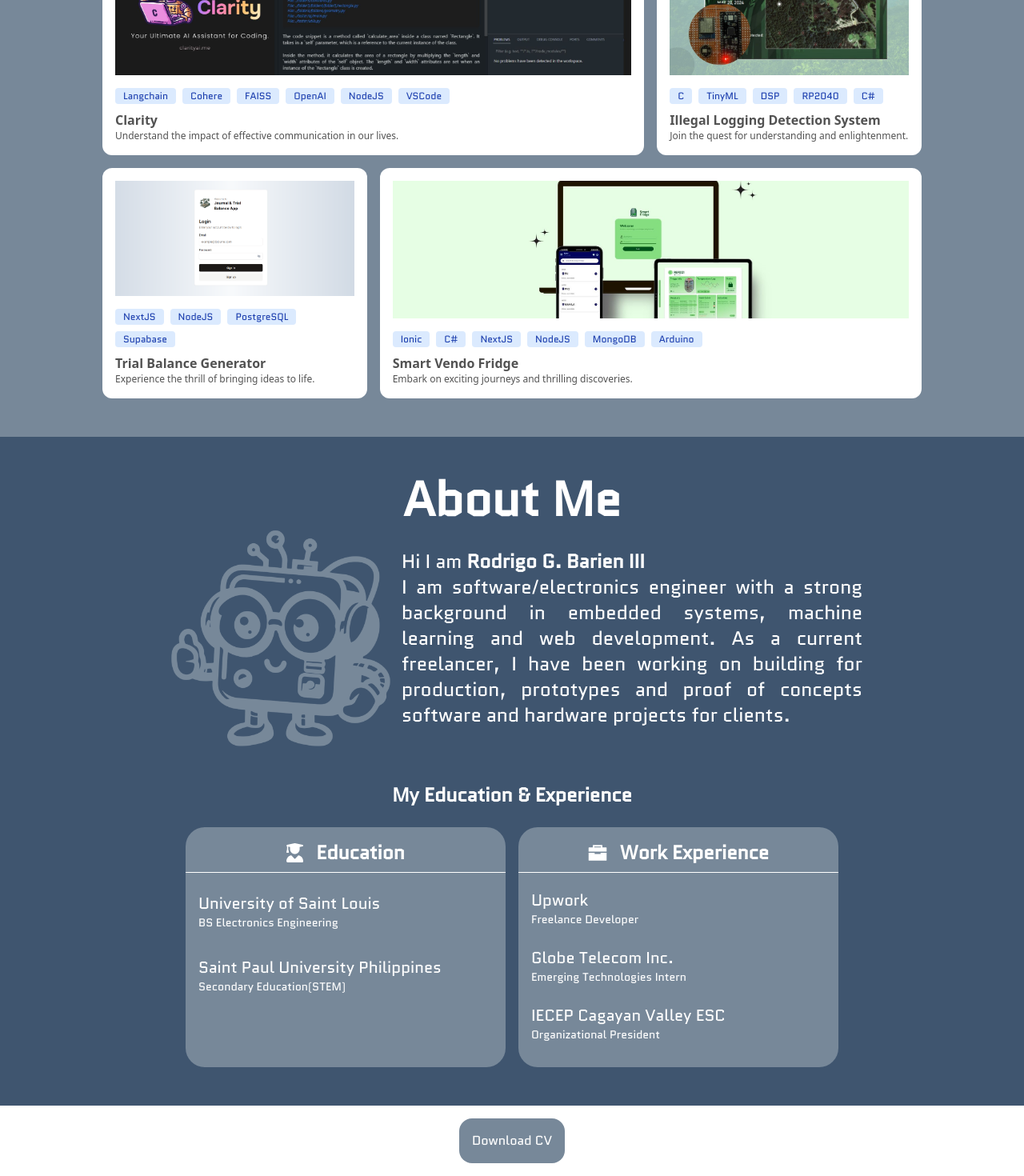
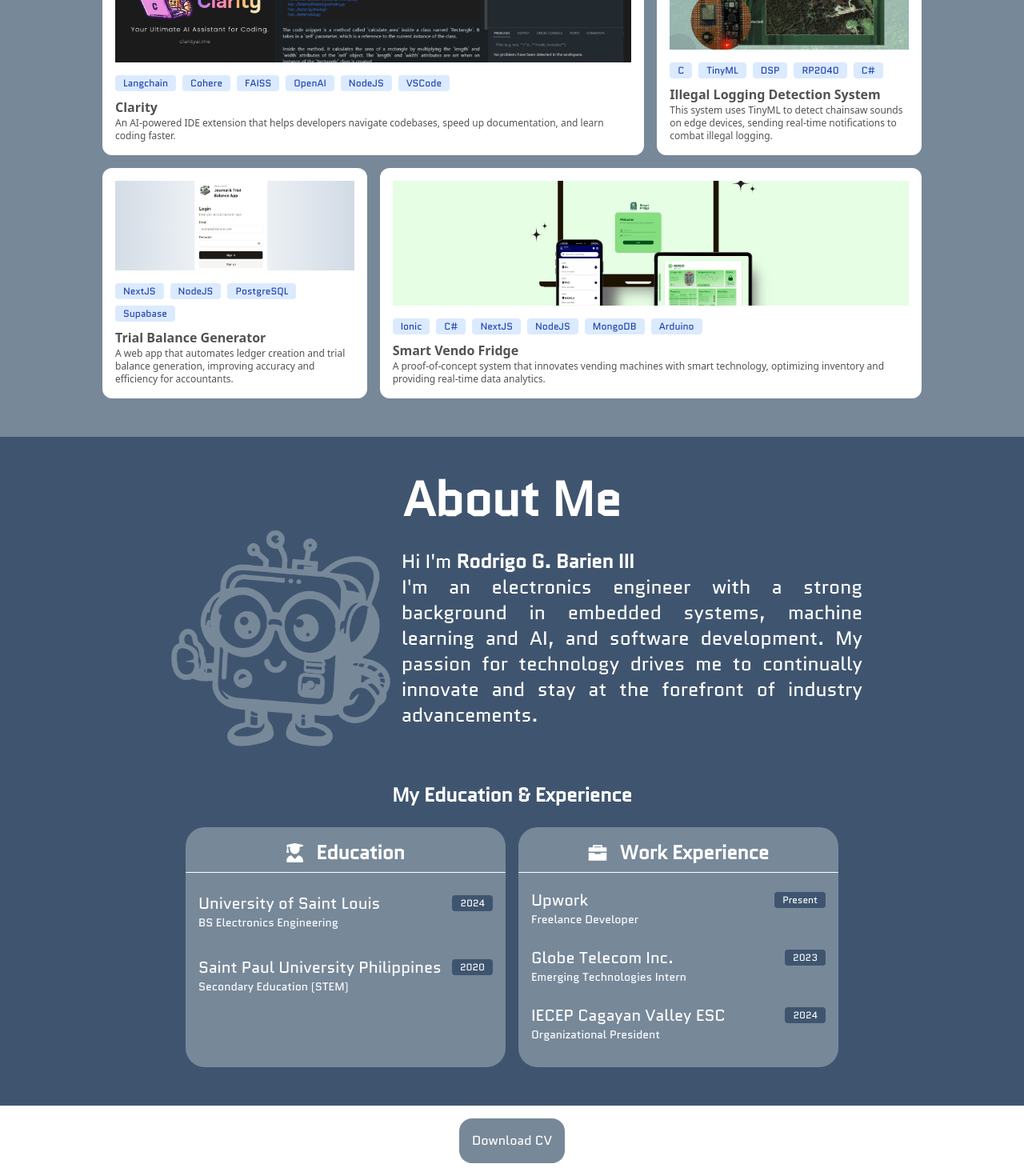
Before and after one commit to wodwiii/wodwiii.github.io, a Next.js app: page / in a window 1280 px wide. Shown: the part 1314-2784 px from the top of the page at 80% size. Built offline with nearby package versions, Linux system fonts and the light colour scheme.

Commit message:
added description

```diff
--- a/app/components/bentogrid.tsx
+++ b/app/components/bentogrid.tsx
@@ -40,8 +40,8 @@
           ))}
         </div>
         <div className="text-2xl text-[#778899]">
-        <div className="mt-4 font-bold">{item.title}</div>
-        <div className="my-4 text-lg">{item.description}</div>
+          <div className="mt-4 font-bold">{item.title}</div>
+          <div className="my-4 text-lg">{item.description}</div>
         </div>
       </div>
     );
@@ -85,8 +85,14 @@
   };
 
   return (
-    <div className="fixed inset-0 backdrop-blur-sm bg-black bg-opacity-30 flex justify-center items-center z-50" onClick={onClose}>
-      <div className="relative bg-white p-6 rounded-lg shadow-lg max-w-[90vw] lg:max-w-[70vw] w-full" onClick={handleContentClick}>
+    <div
+      className="fixed inset-0 backdrop-blur-sm bg-black bg-opacity-30 flex justify-center items-center z-50"
+      onClick={onClose}
+    >
+      <div
+        className="relative bg-white p-6 rounded-lg shadow-lg max-w-[90vw] lg:max-w-[70vw] w-full"
+        onClick={handleContentClick}
+      >
         <button
           onClick={onClose}
           className="absolute top-4 right-4 text-2xl text-[#778899] hover:text-gray"
@@ -102,7 +108,7 @@
 const items = [
   {
     title: "BillSmart",
-    description: "Explore the birth of groundbreaking ideas and inventions.",
+    description: "An all-in-one billing system for managing electricity and water utilities, simplifying billing processes and improving accuracy.",
     header: (
       <Image
         src={"/smartbill.png"}
@@ -115,7 +121,7 @@
   },
   {
     title: "PowerGuard",
-    description: "Dive into the transformative power of technology.",
+    description: "An energy-saving system that automatically turns off outlets and lights at specified times to reduce electricity consumption.",
     header: (
       <Image
         src={"/powerguard.jpg"}
@@ -128,7 +134,7 @@
   },
   {
     title: "X1 Capture",
-    description: "Discover the beauty of thoughtful and functional design.",
+    description: "A software for X1 Technologies that monitors and captures activities on virtual machines, enhancing security and insights.",
     header: (
       <Image
         src={"/x1cap.jpg"}
@@ -142,7 +148,7 @@
   {
     title: "Clarity",
     description:
-      "Understand the impact of effective communication in our lives.",
+      "An AI-powered IDE extension that helps developers navigate codebases, speed up documentation, and learn coding faster.",
     header: (
       <Image
         src={"/clarity.jpg"}
@@ -155,7 +161,8 @@
   },
   {
     title: "Illegal Logging Detection System",
-    description: "Join the quest for understanding and enlightenment.",
+    description:"This system uses TinyML to detect chainsaw sounds on edge devices, sending real-time notifications to combat illegal logging.",
+    expanded:"This system uses TinyML to detect chainsaw sounds on edge devices, sending real-time notifications to combat illegal logging.",
     header: (
       <Image
         src={"/trees.jpg"}
@@ -168,7 +175,7 @@
   },
   {
     title: "Trial Balance Generator",
-    description: "Experience the thrill of bringing ideas to life.",
+    description: "A web app that automates ledger creation and trial balance generation, improving accuracy and efficiency for accountants.",
     header: (
       <Image
         src={"/tbl.png"}
@@ -181,7 +188,7 @@
   },
   {
     title: "Smart Vendo Fridge",
-    description: "Embark on exciting journeys and thrilling discoveries.",
+    description: "A proof-of-concept system that innovates vending machines with smart technology, optimizing inventory and providing real-time data analytics.",
     header: (
       <Image
         src={"/fridge.jpg"}
--- a/app/components/ui/bento-grid.tsx
+++ b/app/components/ui/bento-grid.tsx
@@ -42,7 +42,7 @@
       )}
       onClick={onClick}
     >
-        <div className="h-[200px] w-auto relative">
+        <div className=" h-[200px] w-auto relative">
         {header}
         </div>
 
--- a/app/page.tsx
+++ b/app/page.tsx
@@ -25,7 +25,7 @@
     },
     {
       name: "Resume",
-      link: "/#resume",
+      link: "/#cv",
       icon: (
         <IconPaperclip className="h-4 w-4 text-white" />
       ),
--- a/app/sections/about.tsx
+++ b/app/sections/about.tsx
@@ -18,16 +18,16 @@
         <div className="text-xl text-center text-white lg:text-justify xl:text-2xl lg:max-w-[45vw]">
           <BlurFade delay={0.25} inView>
             <p>
-              Hi I am <span className="font-bold">Rodrigo G. Barien III </span>
+              Hi I&apos;m{" "}
+              <span className="font-bold">Rodrigo G. Barien III </span>
             </p>
           </BlurFade>
           <BlurFade delay={0.25 * 2} inView>
             <p className="">
-              I am software/electronics engineer with a strong background in
-              embedded systems, machine learning and web development. As a
-              current freelancer, I have been working on building for
-              production, prototypes and proof of concepts software and hardware
-              projects for clients.
+              I&apos;m an electronics engineer with a strong background in
+              embedded systems, machine learning and AI, and software
+              development. My passion for technology drives me to continually
+              innovate and stay at the forefront of industry advancements.
             </p>
           </BlurFade>
         </div>
@@ -36,7 +36,7 @@
         My Education & Experience
       </div>
       <div className="flex flex-col justify-center lg:flex-row items-center gap-4 mt-6">
-        <div className="bg-[#778899] w-[400px] h-[300px] rounded-3xl">
+        <div className="bg-[#778899] w-[320px] lg:w-[400px] h-[300px] rounded-3xl">
           <div className="flex flex-row text-2xl items-center mt-4 justify-center font-bold">
             <div className="mr-4">
               <svg
@@ -54,20 +54,30 @@
             Education
           </div>
           <hr className="h-px my-2 bg-white border-0"></hr>
-          <div className="px-4 py-4 text-xl">
-            University of Saint Louis
+          <div className="px-4 py-4 ">
+            <div className="flex flex-row text-xl items-center justify-between">
+              University of Saint Louis
+              <div className="bg-[#3F556F] text-white text-xs font-medium px-2.5 py-0.5 rounded">
+                2024
+              </div>
+            </div>
             <div className="text-sm font-normal">
               BS Electronics Engineering
             </div>
           </div>
-          <div className="px-4 py-4 text-xl">
-            Saint Paul University Philippines
+          <div className="px-4 py-4 ">
+            <div className="flex flex-row text-xl items-center justify-between">
+              Saint Paul University Philippines
+              <div className="bg-[#3F556F] text-white text-xs font-medium px-2.5 py-0.5 rounded">
+                2020
+              </div>
+            </div>
             <div className="text-sm font-normal">
-              Secondary Education(STEM)
+              Secondary Education (STEM)
             </div>
           </div>
         </div>
-        <div className="bg-[#778899] w-[400px] h-[300px] rounded-3xl ">
+        <div className="bg-[#778899] w-[320px] lg:w-[400px] h-[300px] rounded-3xl ">
           <div className="flex flex-row text-2xl items-center mt-4 justify-center font-bold">
             <div className="mr-4">
               <svg
@@ -85,20 +95,35 @@
             Work Experience
           </div>
           <hr className="h-px my-2 bg-white border-0"></hr>
-          <div className="px-4 py-3 text-xl">
-            Upwork
+          <div className="px-4 py-3 ">
+            <div className="flex flex-row text-xl items-center justify-between">
+              Upwork
+              <div className="bg-[#3F556F] text-white text-xs font-medium px-2.5 py-0.5 rounded">
+                Present
+              </div>
+            </div>
             <div className="text-sm font-normal">
               Freelance Developer
             </div>
           </div>
-          <div className="px-4 py-3 text-xl">
-            Globe Telecom Inc.
+          <div className="px-4 py-3 ">
+            <div className="flex flex-row text-xl items-center justify-between">
+              Globe Telecom Inc.
+              <div className="bg-[#3F556F] text-white text-xs font-medium px-2.5 py-0.5 rounded">
+                2023
+              </div>
+            </div>
             <div className="text-sm font-normal">
               Emerging Technologies Intern
             </div>
           </div>
-          <div className="px-4 py-3 text-xl">
-            IECEP Cagayan Valley ESC
+          <div className="px-4 py-3 ">
+            <div className="flex flex-row text-xl items-center justify-between">
+              IECEP Cagayan Valley ESC
+              <div className="bg-[#3F556F] text-white text-xs font-medium px-2.5 py-0.5 rounded">
+                2024
+              </div>
+            </div>
             <div className="text-sm font-normal">
               Organizational President
             </div>
--- a/app/sections/cover.tsx
+++ b/app/sections/cover.tsx
@@ -14,7 +14,7 @@
       <div className="flex flex-col-reverse lg:flex-row lg:justify-between lg:mx-[5vw] xl:mx-[10vw] lg:h-[85vh] py-10">
         <div className="text-center content-center text-2xl text-white lg:text-left xl:text-5xl">
           <BlurFade delay={0.25} inView>
-            <p>Hey there, I &apos; m</p>
+            <p>Hey there, I&apos;m</p>
           </BlurFade>
           <BlurFade delay={0.25 * 2} inView>
             <p className="text-5xl xl:text-7xl font-bold">RODRIGO</p>
--- a/app/sections/cv.tsx
+++ b/app/sections/cv.tsx
@@ -1,13 +1,13 @@
-export function CV(){
-    return(
-        <section id="cv"
-        className="items-center text-white bg-white">
+export function CV() {
+    return (
+        <section id="cv" className="items-center text-white bg-white">
             <div className="flex justify-center">
-                <button className="bg-[#778899] rounded-2xl p-4 my-4">
-                    Download CV
-                </button>
+                <a href="/rodrigobarien_resume.pdf" download>
+                    <button className="bg-[#778899] rounded-2xl p-4 my-4">
+                        Download CV
+                    </button>
+                </a>
             </div>
-
         </section>
     );
 }
--- a/tailwind.config.ts
+++ b/tailwind.config.ts
@@ -16,6 +16,11 @@
       },
     },
   },
+  variants: {
+    extend: {
+     filter: ['hover', 'focus'],
+    }
+  },
   plugins: [],
 };
 export default config;
```
Also changed, not shown: 1 other file (tests, documents, lock files or other folders).
